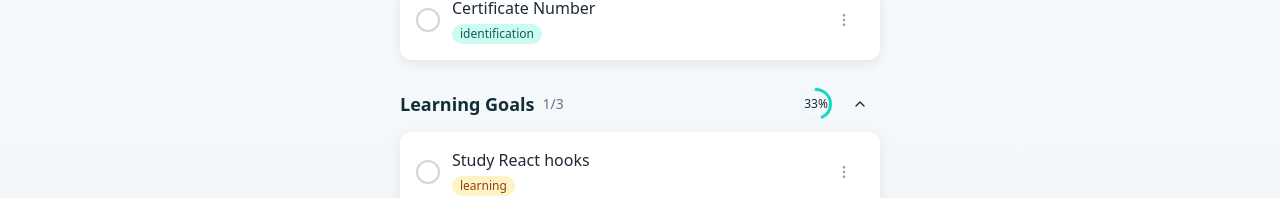
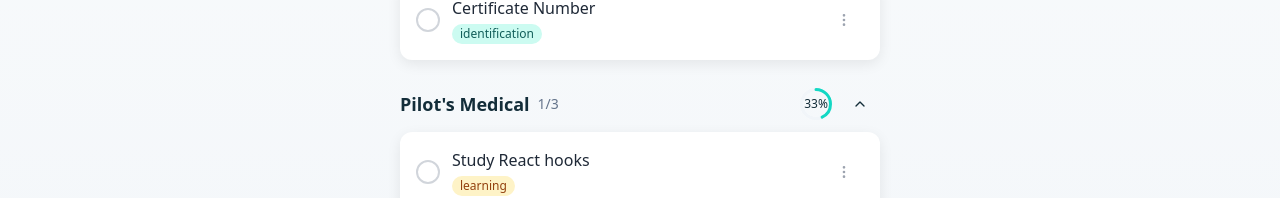
Before and after one commit to SineVisu/checkliingo, a React (Vite) app: page / in a window 1280 px wide. Shown: the part 534-732 px from the top of the page. Built offline with nearby package versions, Linux system fonts and the light colour scheme.

Commit message:
Rename "Learning Goals" checklist
Renamed the "Learning Goals" checklist group to "Pilot's Medical".

```diff
--- a/src/pages/Index.tsx
+++ b/src/pages/Index.tsx
@@ -1,3 +1,4 @@
+
 import React, { useState } from 'react';
 import Header from '@/components/layout/Header';
 import Footer from '@/components/layout/Footer';
@@ -22,7 +23,7 @@ const initialData: ChecklistGroupData[] = [
   },
   {
     id: '2',
-    title: 'Learning Goals',
+    title: 'Pilot\'s Medical',
     items: [
       { id: '201', title: 'Study React hooks', isCompleted: false, category: 'learning' },
       { id: '202', title: 'Complete TypeScript course', isCompleted: false, category: 'learning' },
```
